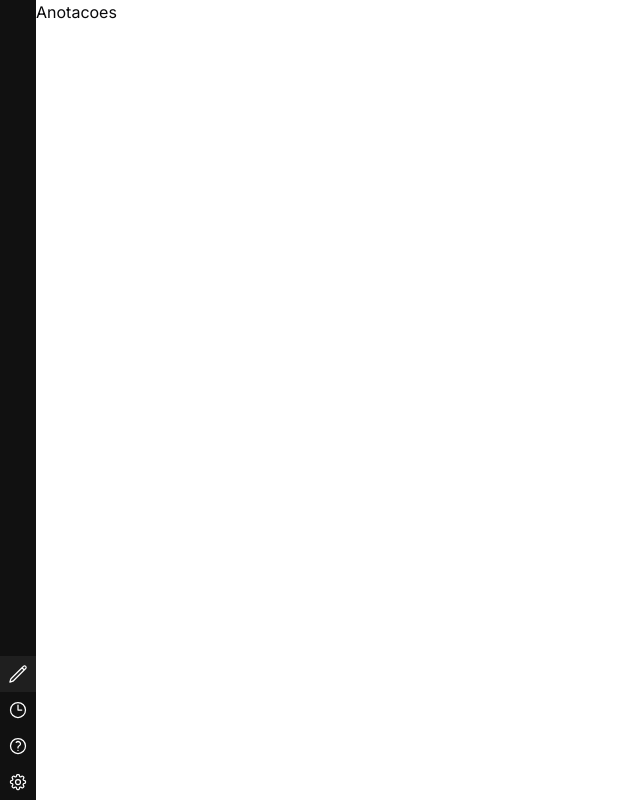
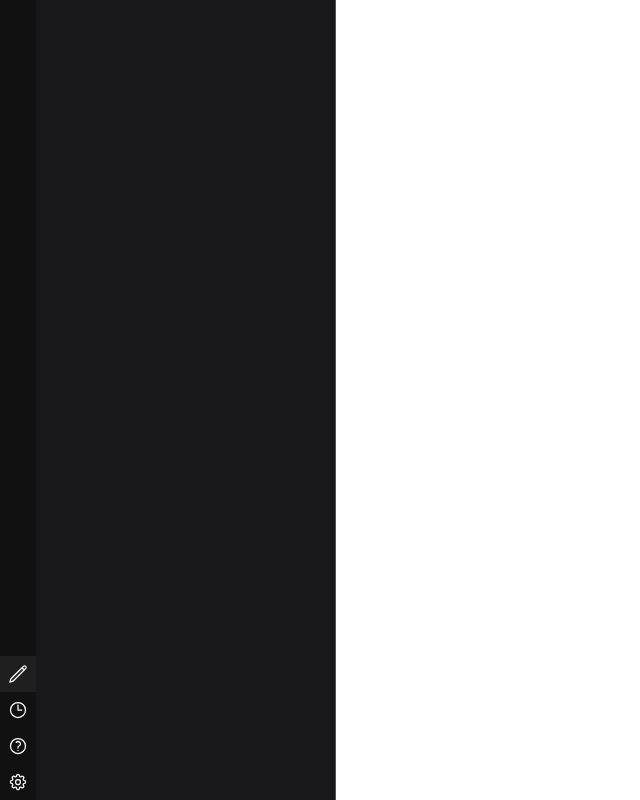
Before and after one commit to RemindInc/Remind-inc, a React (Vite) app: page / in a window 1280 px wide. Shown: the whole page, without its empty margins (0-640 px from the left). Built offline with nearby package versions, Linux system fonts and the light colour scheme.

Commit message:
feat: created file explorer wrapper

```diff
--- /dev/null
+++ b/src/components/Explorer.tsx
@@ -0,0 +1,7 @@
+const Explorer = () => {
+  return (
+    <section className="h-screen w-[300px] bg-zinc-900 border-r border-r-zinc-600"></section>
+  );
+};
+
+export default Explorer;
--- a/src/pages/Anotacoes.tsx
+++ b/src/pages/Anotacoes.tsx
@@ -1,5 +1,11 @@
+import Explorer from "../components/Explorer";
+
 const Anotacoes = () => {
-  return <div>Anotacoes</div>;
+  return (
+    <section>
+      <Explorer />
+    </section>
+  );
 };
 
 export default Anotacoes;
```
